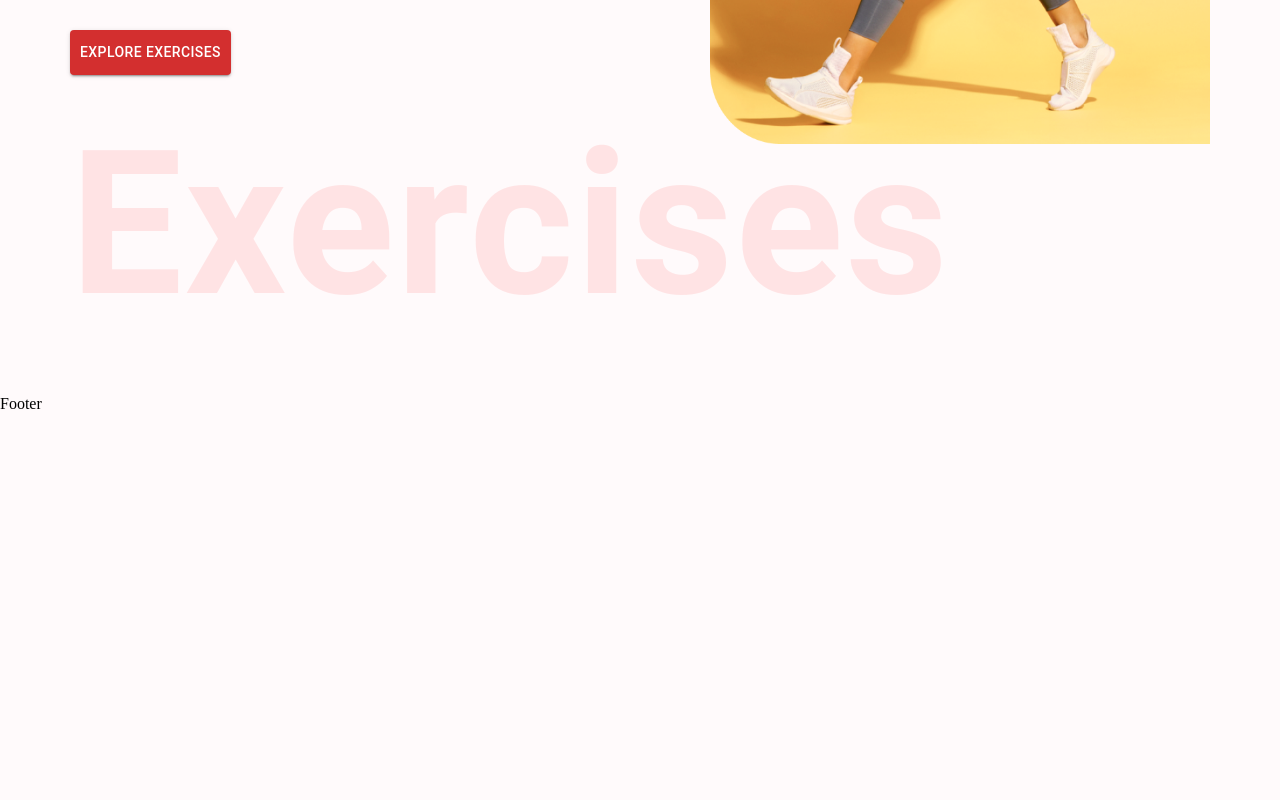
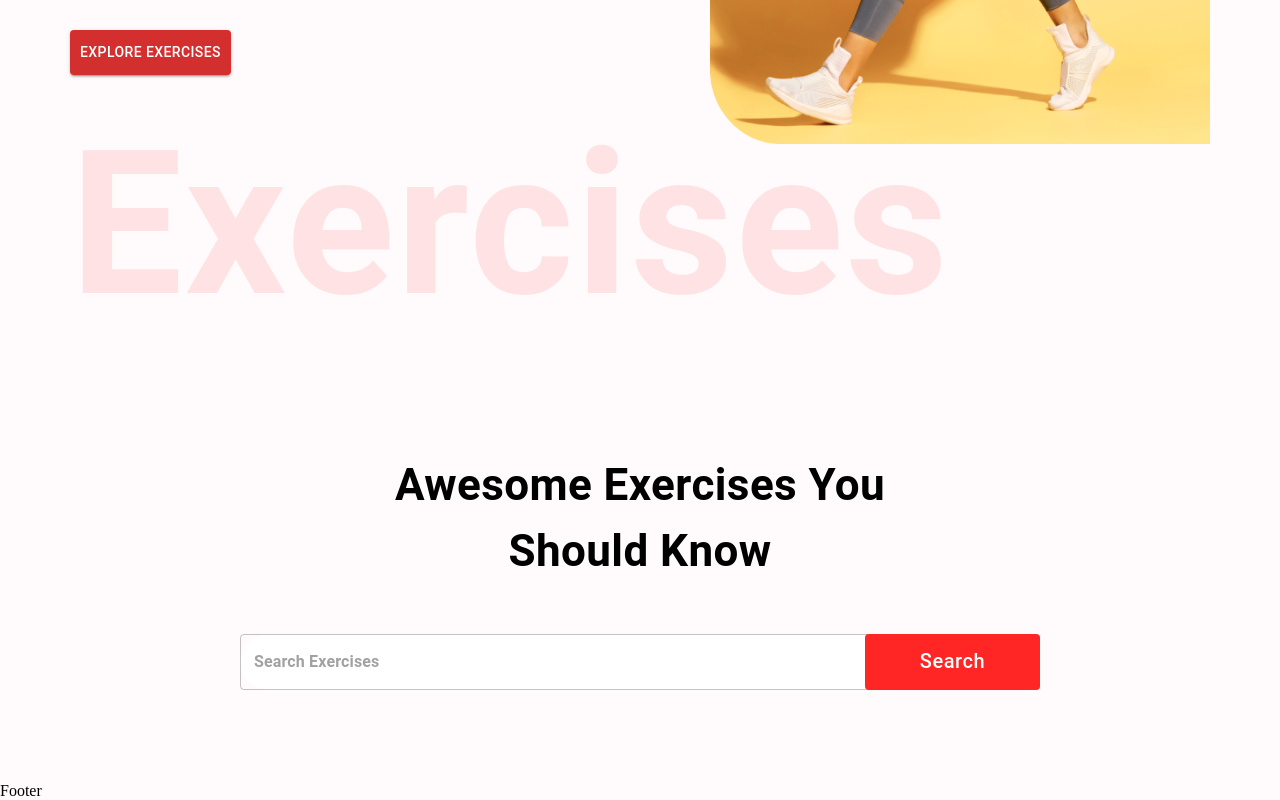
Before and after one commit to krishna2700/Krishna-s-Gym, a React (Create React App) app: page / in a window 1280 px wide. Shown: the part 562-1362 px from the top of the page. Before the commit the page ends 975 px from the top, so only its background shows below. Built offline with nearby package versions, Linux system fonts and the light colour scheme; the HTML template or start-up script is replaced by a standard one.

Commit message:
search ui ready and logic in progress stopped at 48:37

```diff
--- a/src/components/SearchExercises.js
+++ b/src/components/SearchExercises.js
@@ -1,11 +1,56 @@
-import React from 'react'
+import { Box, Button, Stack, TextField, Typography } from "@mui/material";
+import React, { useState } from "react";
 
 const SearchExercises = () => {
+  const [search, setSearch] = useState();
+  const handleSearch = async () => {
+    if (search) {
+      // const exercisesData = await fetchData();
+    }
+  };
   return (
-    <div>
+    <Stack alignItems="center" mt="37px" justifyContent="center" p="20px">
+      <Typography
+        fontWeight={700}
+        sx={{ fontSize: { lg: "44px", xs: "30px" } }}
+        mb="50px"
+        textAlign="center"
+      >
+        Awesome Exercises You <br /> Should Know
+      </Typography>
+      <Box position="relative" mb="72px">
+        <TextField
+          sx={{
+            input: { fontWeight: "700", border: "none", borderRadius: "4px" },
+            width: { lg: "800px", xs: "350px" },
+            backgroundColor: "#fff",
+            borderRadius: "40px",
+          }}
+          height="72px"
+          value={search}
+          onChange={(e) => setSearch(e.target.value.toLowerCase())}
+          placeholder="Search Exercises"
+          type="text"
+        />
+        <Button
+          onClick={handleSearch}
+          className="search-btn"
+          sx={{
+            backgroundColor: "#FF2625",
+            color: "#fff",
+            textTransform: "none",
+            width: { lg: "175px", xs: "80px" },
+            fontSize: { lg: "20px", xs: "14px" },
+            height: "56px",
+            position: "absolute",
+            right: "0",
+          }}
+        >
+          Search
+        </Button>
+      </Box>
+    </Stack>
+  );
+};
 
-    </div>
-  )
-}
-
-export default SearchExercises
+export default SearchExercises;
```
